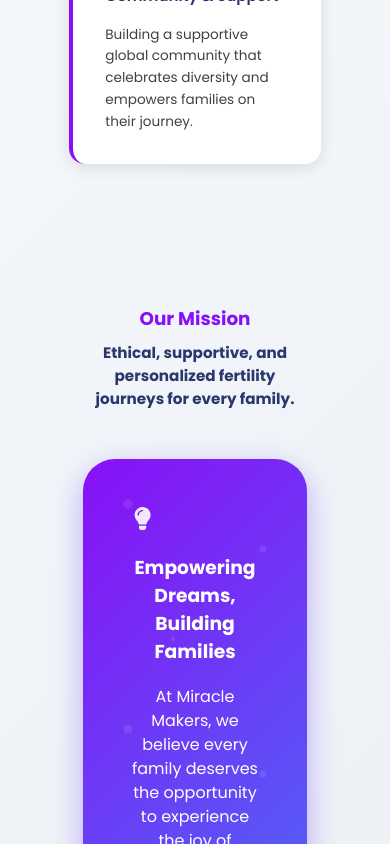
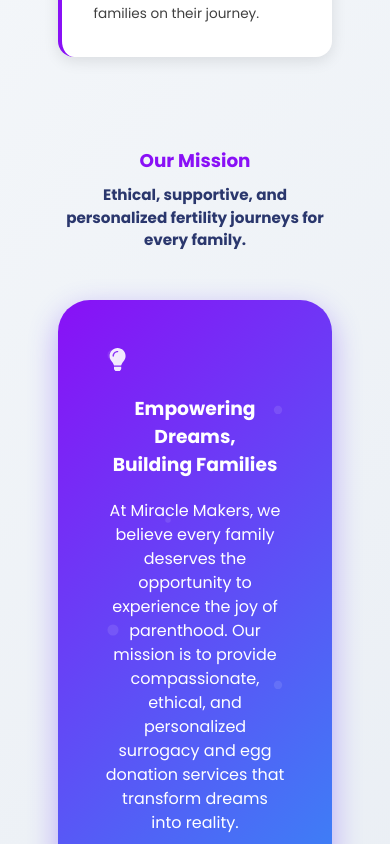
Before and after one commit to NikolozKereselidze/Surrogacy, a React (Vite) app in the folder frontend/: page /our-mission in a window 390 px wide. Shown: the part 831-1675 px from the top of the page. Built offline with nearby package versions, Linux system fonts and the light colour scheme; no server answers.

Commit message:
style: add padding system

```diff
--- a/frontend/src/index.css
+++ b/frontend/src/index.css
@@ -101,6 +101,18 @@
   --font-9xl: 2.5rem; /* Large section titles */
   --font-10xl: 3.2rem; /* Large icons */
   --font-11xl: 4rem; /* Very large icons */
+
+  /* Padding System */
+  --padding-xs: 0.5rem; /* Very small padding - buttons, small elements */
+  --padding-sm: 0.8rem; /* Small padding - form inputs, buttons */
+  --padding-base: 1rem; /* Standard padding - content areas */
+  --padding-md: 1.2rem; /* Medium padding - cards, sections */
+  --padding-lg: 1.5rem; /* Large padding - containers */
+  --padding-xl: 2rem; /* Extra large padding - major sections */
+  --padding-2xl: 2.5rem; /* Very large padding - hero sections */
+  --padding-3xl: 3rem; /* Huge padding - page sections */
+  --padding-4xl: 3.6rem; /* Massive padding - full page sections */
+  --padding-5xl: 4.2rem; /* Enormous padding - full page sections */
 }
 
 body {
@@ -115,7 +127,8 @@
 }
 
 .section {
-  padding: 3.6rem 4.2rem 2.2rem 4.2rem;
+  padding: var(--padding-4xl) var(--padding-5xl) var(--padding-2xl)
+    var(--padding-5xl);
   display: flex;
   flex-direction: column;
   align-items: center;
@@ -132,30 +145,27 @@
 .title {
   font-size: var(--font-3xl);
   font-weight: 700;
-  color: var(--color-primary, #3b82f6);
+  color: var(--color-primary, #8910f6);
   text-align: center;
 }
 
 .subtitle {
   font-size: var(--font-xl);
   font-weight: 700;
-  color: var(--dark-blue, #2a376d);
+  color: var(--dark-blue, #8910f6);
   text-align: center;
 }
 
 .miracleIcon {
   font-size: var(--font-7xl);
-  color: var(--color-primary, #3b82f6);
+  color: var(--color-primary, #8910f6);
   margin-bottom: 1.1rem;
 }
 
 /* SCREENING PROCESS */
-.screening-process {
-  background: linear-gradient(135deg, #f8fafc 0%, #e2e8f0 100%);
-}
 
 .processTimeline {
-  max-width: 1000px;
+  max-width: 1200px;
   margin: 0 auto;
   position: relative;
   display: flex;
@@ -170,7 +180,7 @@
   top: 0;
   bottom: 0;
   width: 4px;
-  background: linear-gradient(to bottom, var(--color-primary), #3b82f6);
+  background: linear-gradient(to bottom, var(--color-primary));
   transform: translateX(-50%);
 }
 
@@ -187,7 +197,11 @@
 
 .swiper-button-prev,
 .swiper-button-next {
-  color: var(--color-primary, #3b82f6) !important;
+  color: var(--color-primary) !important;
+}
+
+.swiper-pagination-bullet {
+  background: var(--color-primary) !important;
 }
 
 .swiper-button-prev {
@@ -220,6 +234,18 @@
     --font-9xl: 2.2rem; /* Improved large titles */
     --font-10xl: 2.8rem; /* Better large icons */
     --font-11xl: 3.5rem; /* Adjusted very large icons */
+
+    /* Responsive Padding - Tablet */
+    --padding-xs: 0.5rem; /* Tablet small padding */
+    --padding-sm: 0.75rem; /* Tablet touch interfaces */
+    --padding-base: 0.95rem; /* Tablet base padding */
+    --padding-md: 1.15rem; /* Tablet sections */
+    --padding-lg: 1.4rem; /* Tablet containers */
+    --padding-xl: 1.8rem; /* Tablet major sections */
+    --padding-2xl: 2.2rem; /* Tablet hero sections */
+    --padding-3xl: 2.8rem; /* Tablet page sections */
+    --padding-4xl: 3.2rem; /* Tablet full page sections */
+    --padding-5xl: 3.8rem; /* Tablet full page sections */
   }
 }
 
@@ -241,6 +267,18 @@
     --font-9xl: 2rem; /* Mobile large titles */
     --font-10xl: 2.5rem; /* Mobile large icons */
     --font-11xl: 3rem; /* Mobile very large icons */
+
+    /* Responsive Padding - Mobile Large */
+    --padding-xs: 0.45rem; /* Mobile large padding */
+    --padding-sm: 0.7rem; /* Better mobile touch targets */
+    --padding-base: 0.9rem; /* Mobile-optimized base */
+    --padding-md: 1.1rem; /* Mobile large sections */
+    --padding-lg: 1.3rem; /* Mobile large containers */
+    --padding-xl: 1.7rem; /* Mobile large major sections */
+    --padding-2xl: 1.4rem; /* Mobile large hero sections */
+    --padding-3xl: 1.6rem; /* Mobile large page sections */
+    --padding-4xl: 1.8rem; /* Mobile large full page sections */
+    --padding-5xl: 2rem; /* Mobile large full page sections */
   }
 }
 
@@ -263,6 +301,18 @@
     --font-9xl: 1.9rem; /* Compact large titles */
     --font-10xl: 2.2rem; /* Compact large icons */
     --font-11xl: 2.8rem; /* Compact very large icons */
+
+    /* Responsive Padding - Mobile Small */
+    --padding-xs: 0.4rem; /* Compact mobile padding */
+    --padding-sm: 0.6rem; /* Smaller mobile padding */
+    --padding-base: 0.8rem; /* Mobile-optimized base */
+    --padding-md: 1rem; /* Compact mobile sections */
+    --padding-lg: 1.2rem; /* Mobile containers */
+    --padding-xl: 1.5rem; /* Mobile major sections */
+    --padding-2xl: 1rem; /* Mobile hero sections */
+    --padding-3xl: 1.4rem; /* Mobile page sections */
+    --padding-4xl: 1.6rem; /* Mobile full page sections */
+    --padding-5xl: 1.8rem; /* Mobile full page sections */
   }
 }
 
@@ -284,6 +334,18 @@
     --font-9xl: 2.875rem; /* Improved large titles */
     --font-10xl: 3.5rem; /* Better large icons */
     --font-11xl: 4.5rem; /* Enhanced very large icons */
+
+    /* Responsive Padding - Large Desktop */
+    --padding-xs: 0.6rem; /* Large desktop small padding */
+    --padding-sm: 0.9rem; /* Large desktop touch interfaces */
+    --padding-base: 1.1rem; /* Large desktop base padding */
+    --padding-md: 1.3rem; /* Large desktop sections */
+    --padding-lg: 1.6rem; /* Large desktop containers */
+    --padding-xl: 2.2rem; /* Large desktop major sections */
+    --padding-2xl: 2.7rem; /* Large desktop hero sections */
+    --padding-3xl: 3.2rem; /* Large desktop page sections */
+    --padding-4xl: 3.8rem; /* Large desktop full page sections */
+    --padding-5xl: 4.5rem; /* Large desktop full page sections */
   }
 }
 
```
